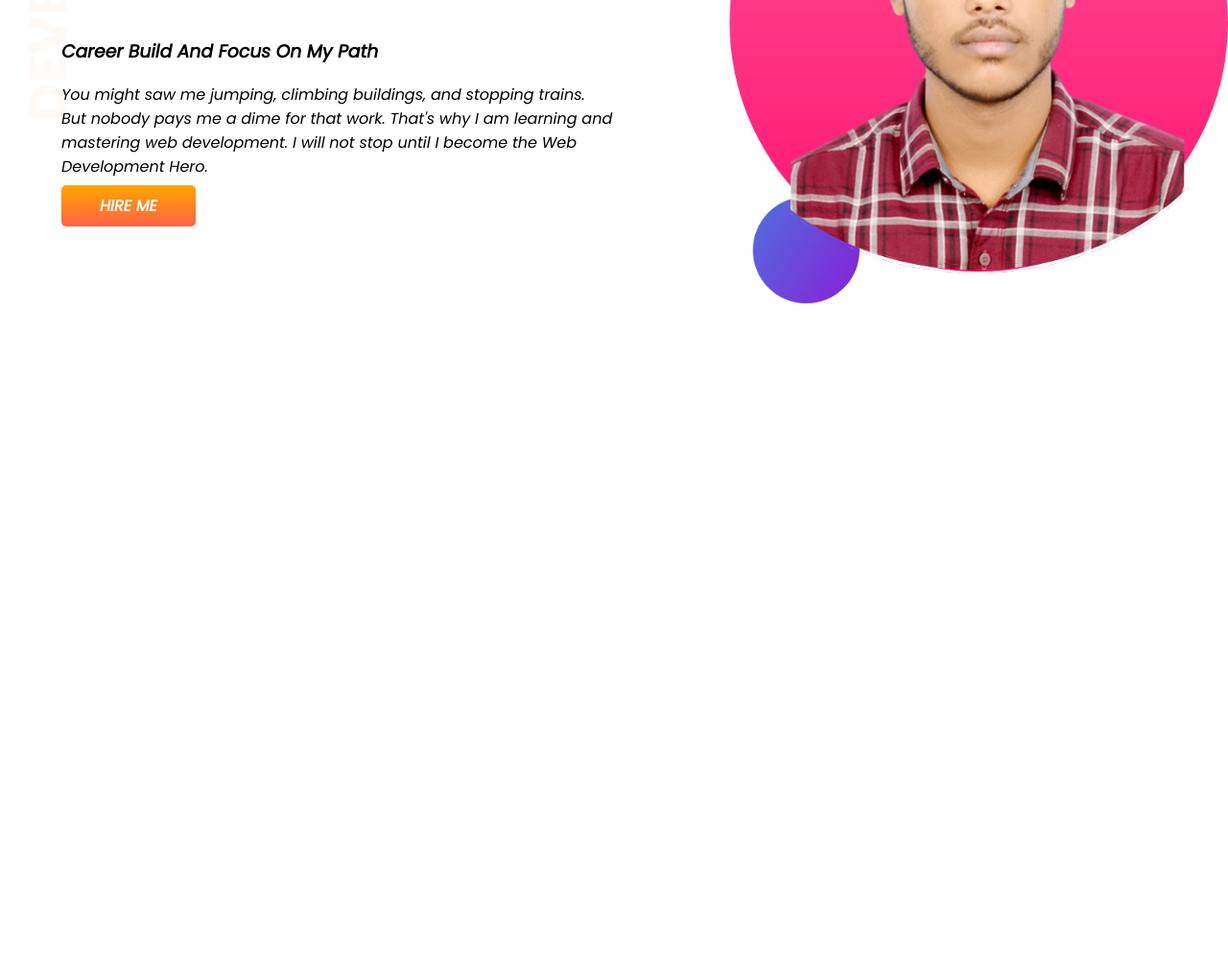
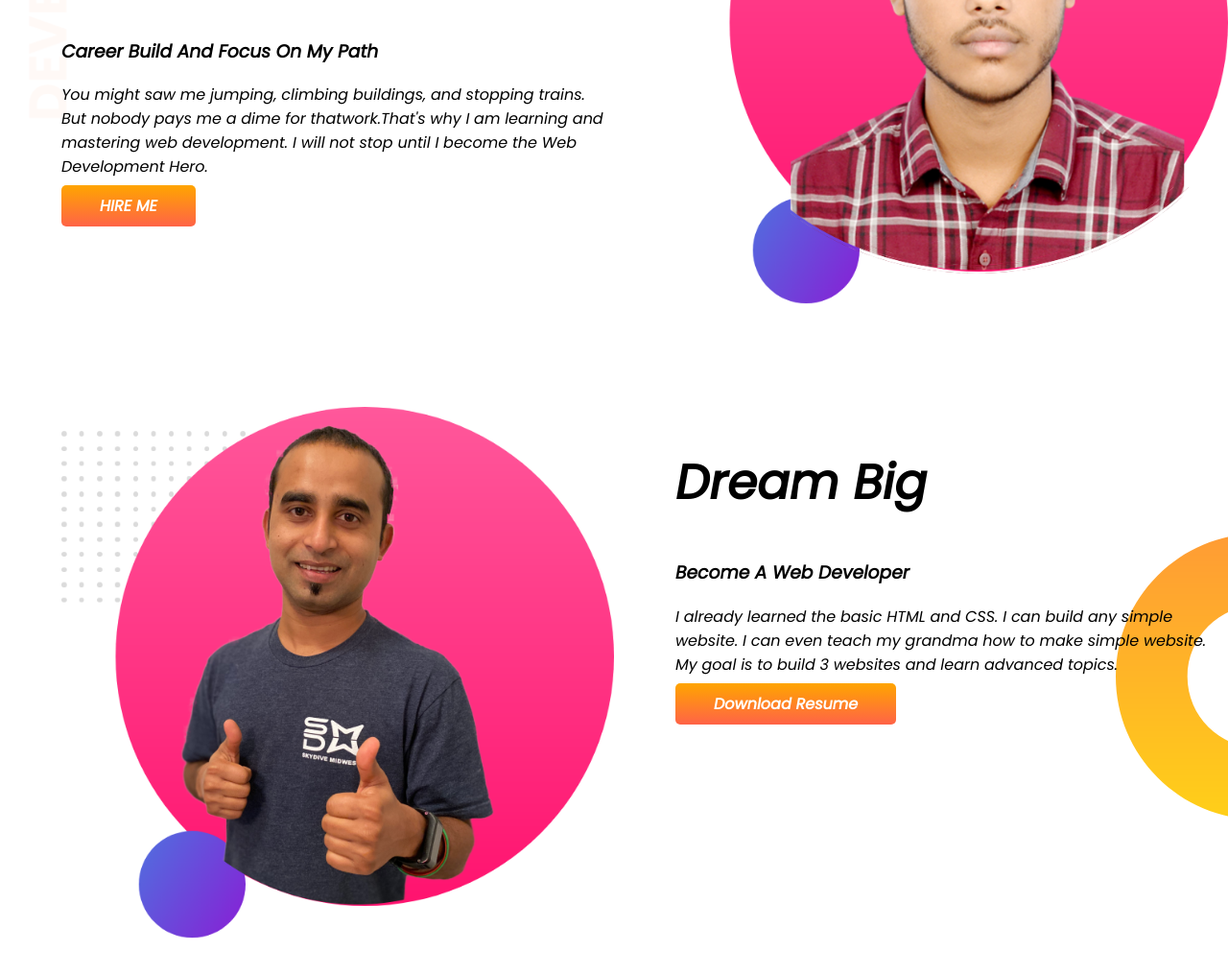
Before and after one commit to SakibRahman0/my-second-repo, a plain HTML site: page index.html in a window 1280 px wide. Shown: the part 236-1252 px from the top of the page at 96% size. Before the commit the page ends 800 px from the top, so only its background shows below. Drawn offline with Linux system fonts and the light colour scheme.

Commit message:
dream big

```diff
--- a/index.html
+++ b/index.html
@@ -21,9 +21,8 @@
 
             <h3> Career Build And Focus On My Path </h3>
 
-            <P>You might saw me jumping, climbing buildings, and stopping trains. But nobody pays me a dime for that
-                work.
-                That's why I am learning and mastering web development. I will not stop until I become the Web
+            <P>You might saw me jumping, climbing buildings, and stopping trains. But nobody pays me a dime for
+                thatwork.That's why I am learning and mastering web development. I will not stop until I become the Web
                 Development
                 Hero.
             </P>
@@ -32,10 +31,30 @@
 
         <div class="half-width">
             <img src="images/my-bg1.png" alt="My Picture">
+        </div>
+    </section>
+    <section class="dream-big">
+
+        <div class="half-width">
+            <img src="images/jhankar2.png" alt="">
+        </div>
+
+        <div class="half-width">
+            <h1>Dream Big</h1>
+            <h3>Become A Web Developer</h3>
+
+            <p>I already learned the basic HTML and CSS. I can build any simple website. I can even teach my grandma how
+                to make simple website. My goal is to build 3 websites and learn advanced topics.
+            </p>
+
+            <a class="link-button" target="_blank" href="">Download Resume</a>
 
         </div>
 
     </section>
+
+
+
 </body>
 
 </html>
--- a/style.css
+++ b/style.css
@@ -12,6 +12,7 @@ h1{
 }
 section{
     display: flex;
+    margin-bottom: 100px;
 }
 .half-width{
     width: 50%;
@@ -33,3 +34,8 @@ section{
     background-image: url(images/top-banner.png);
     background-repeat: no-repeat;
 }
+.dream-big{
+    background-image: url(images/dream-bg.png);
+    background-repeat: no-repeat;
+    background-position:right;
+}
```
Also changed, not shown: images/download.png (added), images/dream-bg.png (added), images/jhankar2.png (added).
